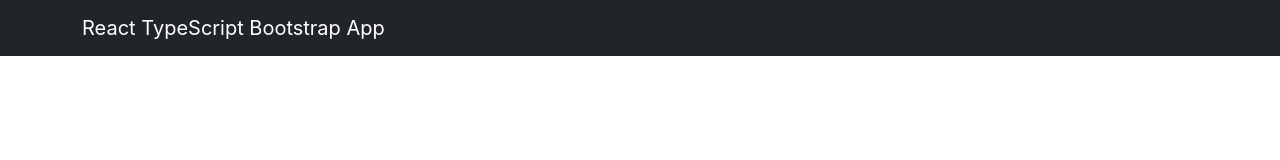
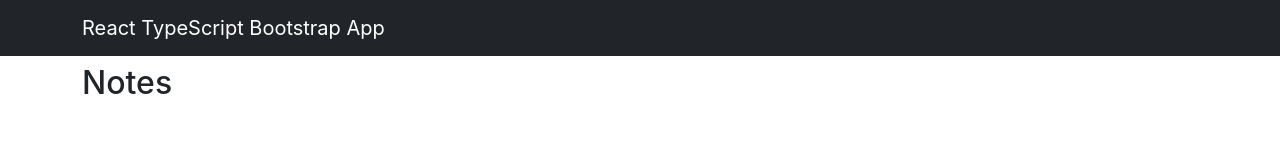
Before and after one commit to abhinav-nath/react-typescript-notes-app, a React (Create React App) app: page / in a window 1280 px wide. Shown: the top 160 px of the page. Built offline with nearby package versions, Linux system fonts and the light colour scheme.

Commit message:
Add NotesList component

```diff
--- a/src/App.tsx
+++ b/src/App.tsx
@@ -1,6 +1,8 @@
 import React, { useState } from "react";
+import { Col, Container, Row } from "react-bootstrap";
 import "./App.css";
 import Header from "./components/Header";
+import NotesList from "./components/NotesList";
 import { Note } from "./models/Note";
 
 function App() {
@@ -16,7 +18,14 @@ function App() {
 
   return (
     <>
-      <Header></Header>
+      <Header />
+      <Container className="mt-5">
+        <Row>
+          <Col>
+            <NotesList />
+          </Col>
+        </Row>
+      </Container>
     </>
   );
 }
--- a/src/components/NotesList.tsx
+++ b/src/components/NotesList.tsx
@@ -1 +1,13 @@
-export {}
+import * as React from "react";
+
+interface INotesListProps {}
+
+const NotesList: React.FunctionComponent<INotesListProps> = (props) => {
+  return (
+    <>
+      <h2 className="mt-3">Notes</h2>
+    </>
+  );
+};
+
+export default NotesList;
```
